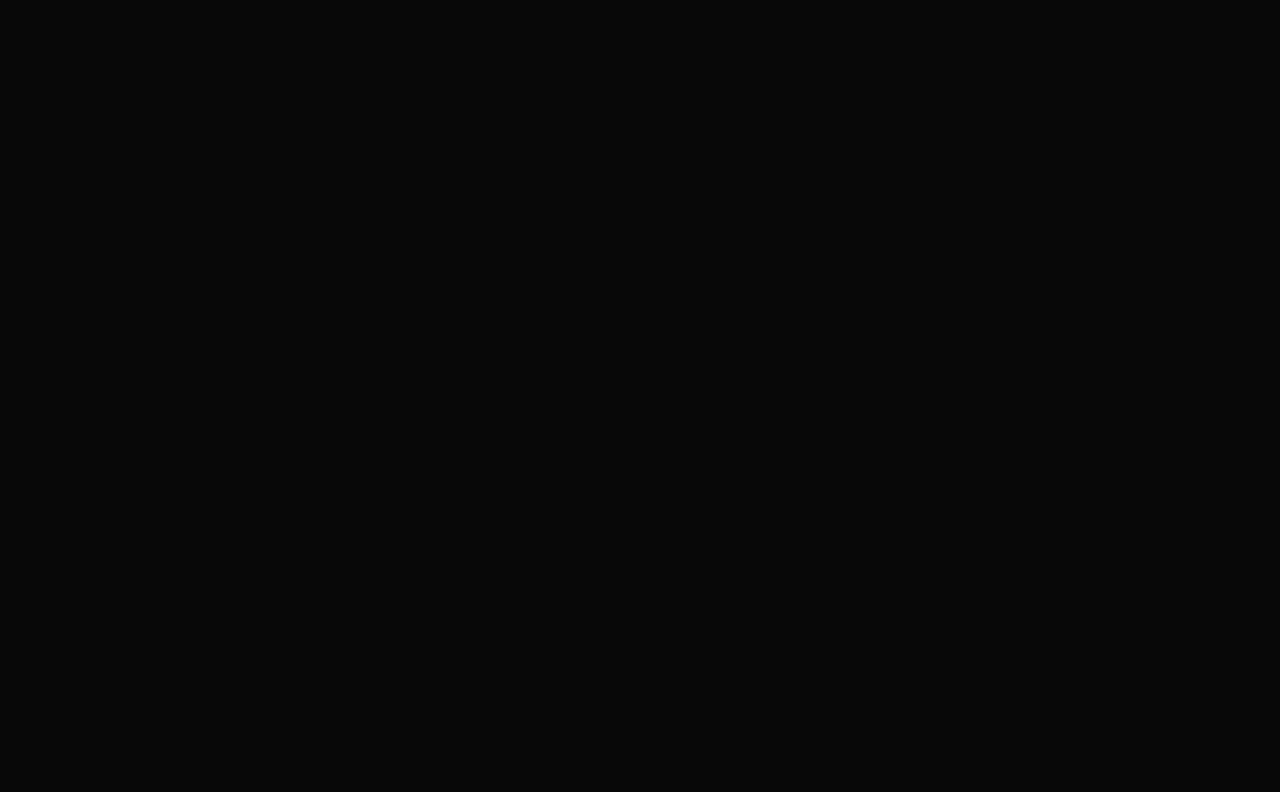
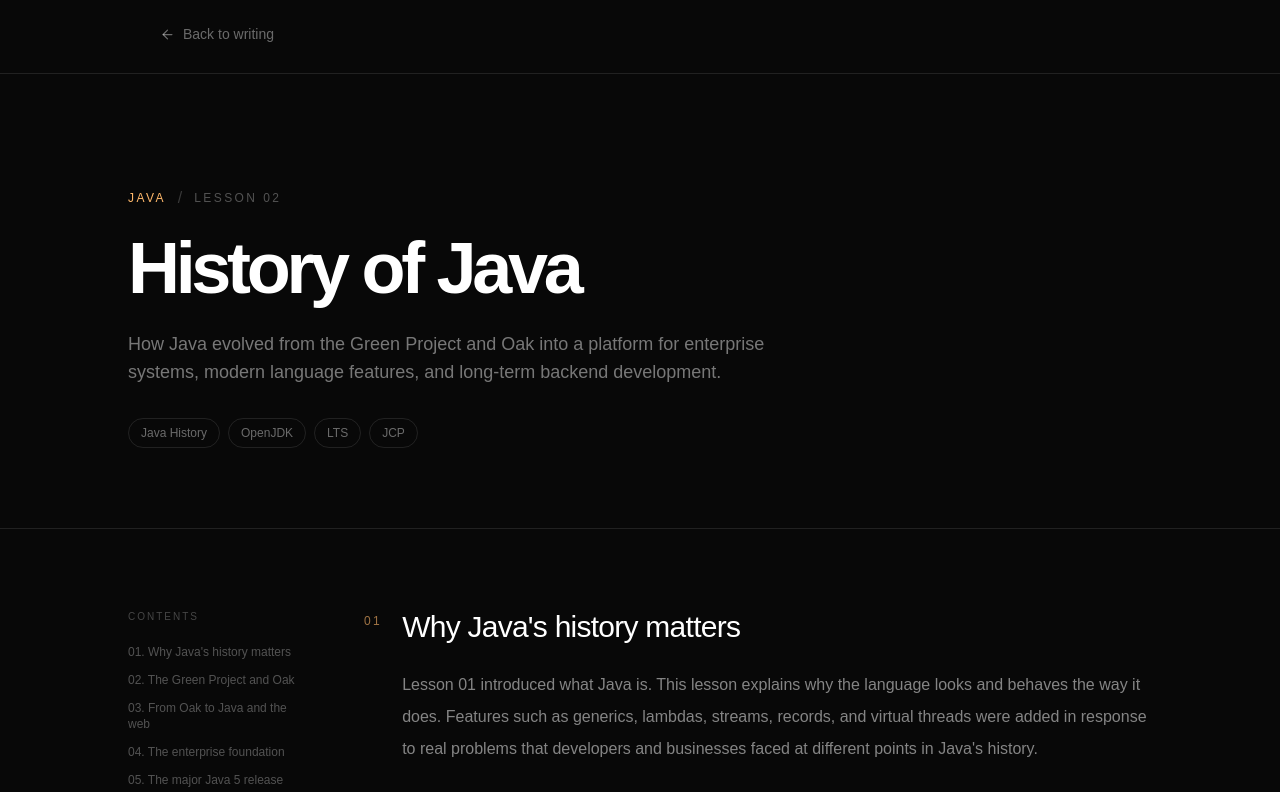
Before and after one commit to kumarprince06/prince-portfolio, a Next.js app: page /writing/java/history-of-java in a window 1280 px wide. Before the commit this address had no page. Shown: the top 792 px of the page. Built offline with nearby package versions, Linux system fonts and the light colour scheme.

Commit message:
refactor: centralize Java lesson content registry

```diff
--- a/app/writing/[category]/[slug]/page.tsx
+++ b/app/writing/[category]/[slug]/page.tsx
@@ -2,26 +2,7 @@ import Link from "next/link";
 import { notFound } from "next/navigation";
 import { ArrowLeft, ArrowUpRight } from "lucide-react";
 import { articles, type Article } from "@/data/writing";
-
-type LessonSection = {
-  number: string;
-  title: string;
-  paragraphs?: string[];
-  keyPoints?: string[];
-  code?: {
-    language: string;
-    code: string;
-  };
-};
-
-type LessonContent = {
-  title: string;
-  lesson: string;
-  category: string;
-  description: string;
-  tags: string[];
-  sections: LessonSection[];
-};
+import { javaLessons, type JavaLessonContent } from "@/content/writing/java";
 
 type LessonPageProps = {
   params: Promise<{
@@ -42,31 +23,14 @@ function getArticleHref(article: Article) {
   return `/writing/${normalizeSegment(article.category)}/${article.slug}`;
 }
 
-async function loadLesson(category: string, slug: string) {
-  const normalizedCategory = normalizeSegment(category);
-  const normalizedSlug = normalizeSegment(slug);
+function loadLesson(article: Article): JavaLessonContent {
+  const lesson = javaLessons[article.slug];
 
-  if (
-    !/^[a-z0-9-]+$/.test(normalizedCategory) ||
-    !/^[a-z0-9-]+$/.test(normalizedSlug)
-  ) {
+  if (!lesson) {
     notFound();
   }
 
-  try {
-    const lessonModule = await import(
-      `@/content/writing/${normalizedCategory}/${normalizedSlug}`
-    );
-    const lesson = Object.values(lessonModule)[0] as LessonContent | undefined;
-
-    if (!lesson) {
-      notFound();
-    }
-
-    return lesson;
-  } catch {
-    notFound();
-  }
+  return lesson;
 }
 
 export function generateStaticParams() {
@@ -95,7 +59,7 @@ export default async function WritingLessonPage({
   const articleIndex = articles.indexOf(article);
   const previousArticle = articles[articleIndex - 1];
   const nextArticle = articles[articleIndex + 1];
-  const lesson = await loadLesson(category, slug);
+  const lesson = loadLesson(article);
 
   return (
     <main className="min-h-screen bg-[#080808] text-white">
--- /dev/null
+++ b/content/writing/java/index.ts
@@ -0,0 +1,29 @@
+import type { LessonSection } from "./what-is-java";
+import { classLoading } from "./class-loading";
+import { compilationProcess } from "./compilation-process";
+import { historyOfJava } from "./history-of-java";
+import { javaFeatures } from "./java-features";
+import { jdk } from "./jdk";
+import { jre } from "./jre";
+import { jvm } from "./jvm";
+import { whatIsJava } from "./what-is-java";
+
+export interface JavaLessonContent {
+  title: string;
+  lesson: string;
+  category: string;
+  description: string;
+  tags: string[];
+  sections: LessonSection[];
+}
+
+export const javaLessons: Record<string, JavaLessonContent> = {
+  "what-is-java": whatIsJava,
+  "history-of-java": historyOfJava,
+  "java-features": javaFeatures,
+  jvm,
+  jre,
+  jdk,
+  "compilation-process": compilationProcess,
+  "class-loading": classLoading,
+};
```
